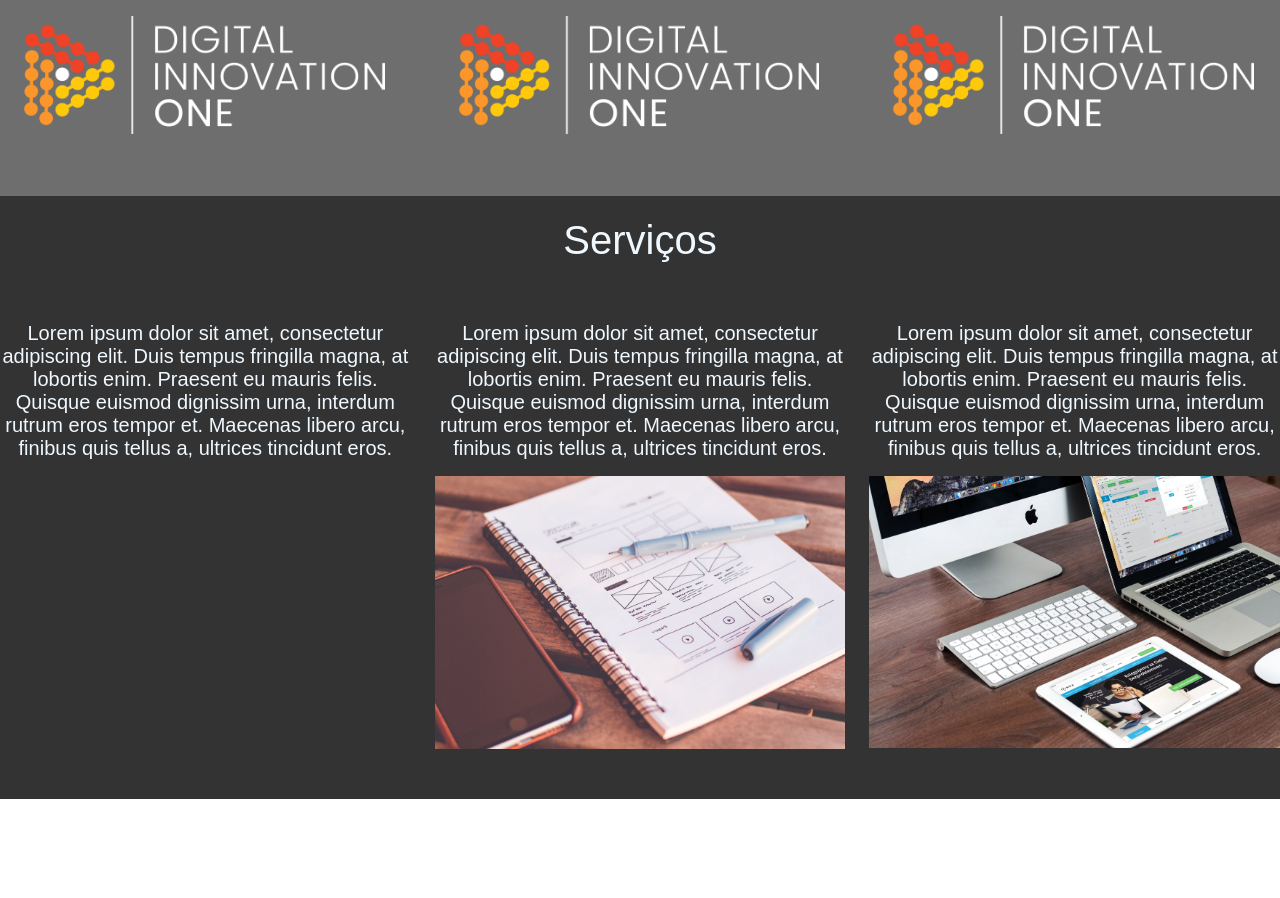
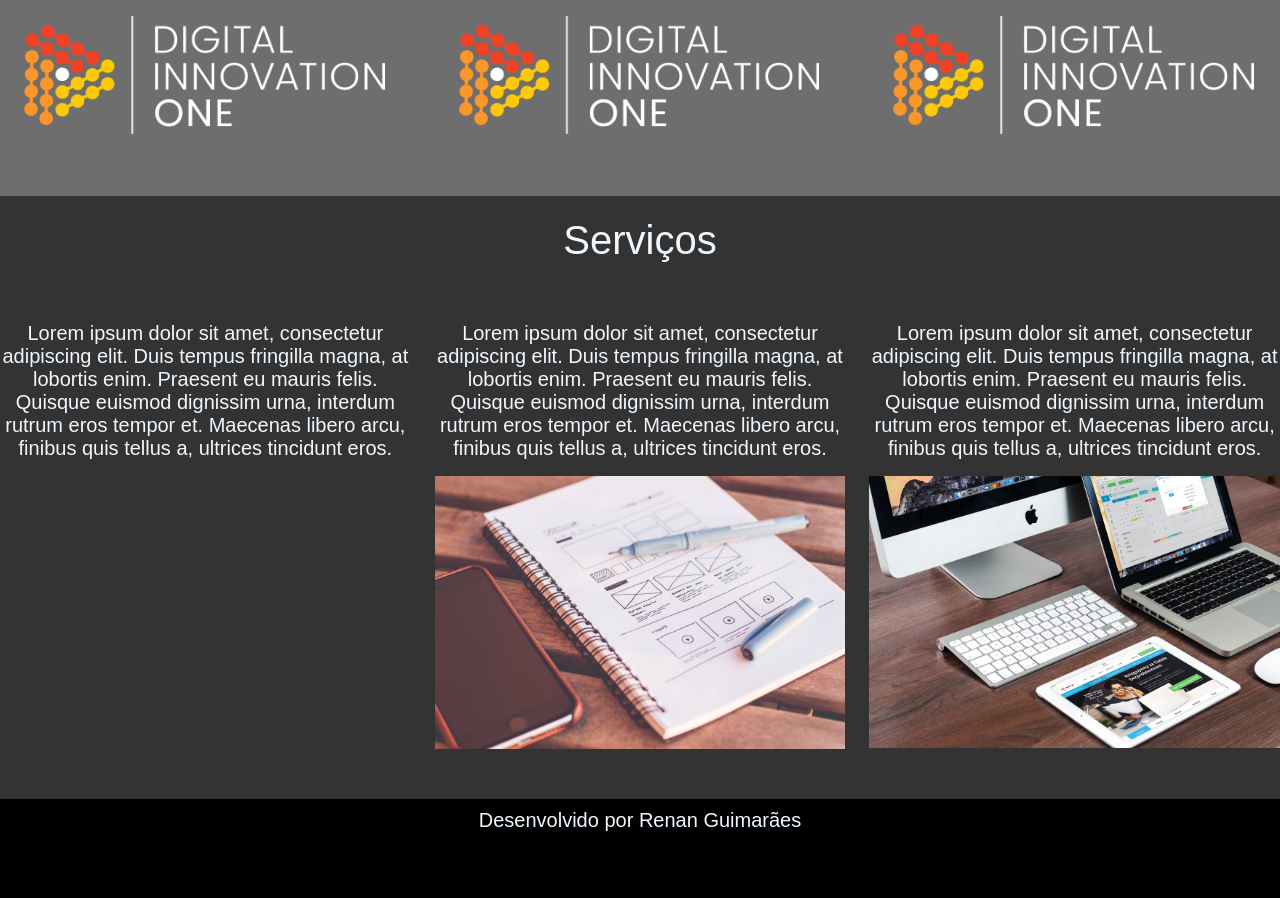
Before and after one commit to renan-eng/bootstrap, a plain HTML site: page index.html in a window 1280 px wide. Shown: the part 807-1705 px from the top of the page. Before the commit the page ends 1606 px from the top, so only its background shows below. Drawn offline with Linux system fonts and the light colour scheme.

Commit message:
criado footer com nome do dev

```diff
--- a/css/style.css
+++ b/css/style.css
@@ -25,3 +25,13 @@ body {
   background-color: rgb(51, 51, 51);
   color: aliceblue;
 }
+
+.footer {
+  background-color: rgb(0, 0, 0);
+  color: aliceblue;
+}
+
+
+h{
+  color: hs;
+}
--- a/index.html
+++ b/index.html
@@ -85,5 +85,8 @@
         </div>
       </div>
     </section>
+    <footer class="conteiner-fluid footer text-center margin">
+      <p>Desenvolvido por Renan Guimarães</p>
+    </footer>
 </body>
 </html>
```
